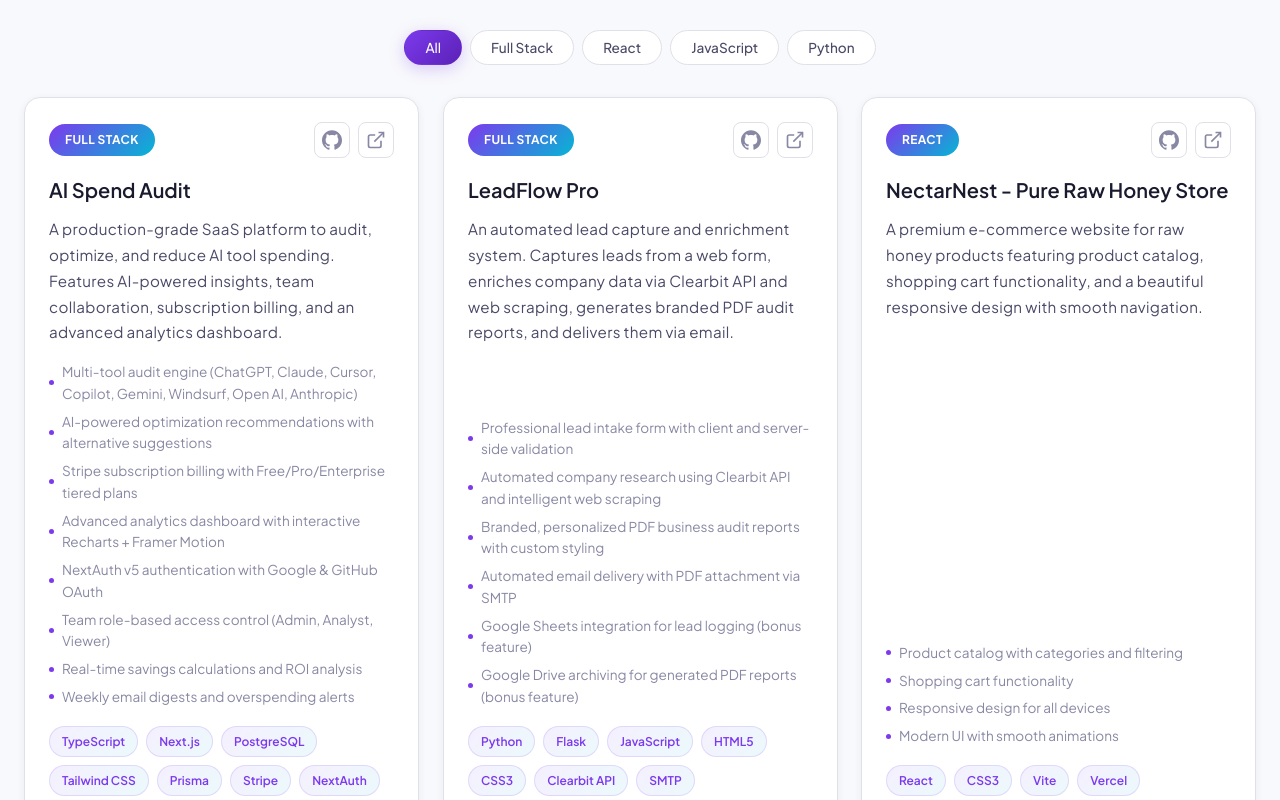
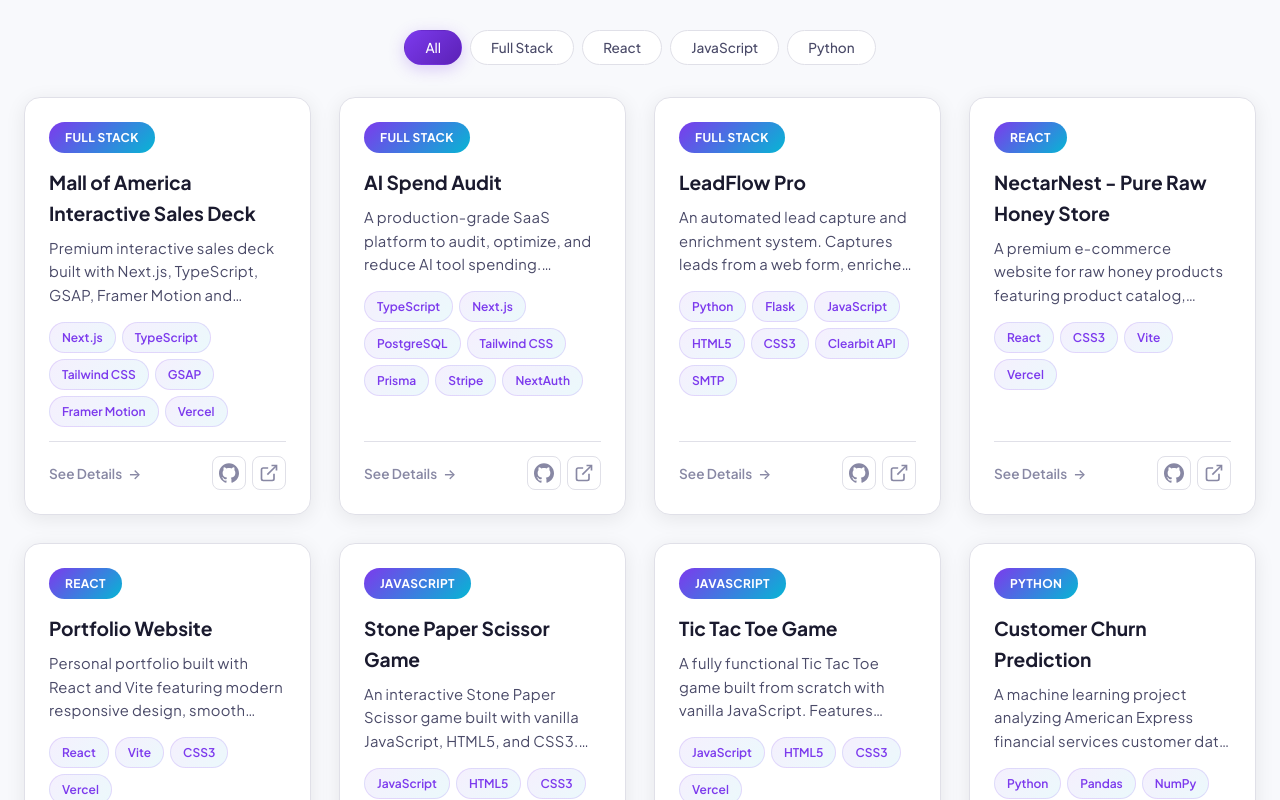
Before and after one commit to ankitsyadav/rajat_portfolio, a React (Vite) app: page / in a window 1280 px wide. Shown: the part 2680-3480 px from the top of the page. Built offline with nearby package versions, Linux system fonts and the light colour scheme.

Commit message:
feat: Compact project cards with modal detail view + style polish

```diff
--- a/src/components/ProjectCard.jsx
+++ b/src/components/ProjectCard.jsx
@@ -1,13 +1,35 @@
+import { useState } from 'react';
+import { ProjectModal } from './ProjectModal';
+
 export function ProjectCard({ project }) {
-  const { title, category, description, techStack, features, demoLink, githubLink } = project;
+  const { title, category, description, techStack, demoLink, githubLink } = project;
+  const [modalOpen, setModalOpen] = useState(false);
 
   return (
+    <>
       <div className="project-card">
-      {/* Glow effect layer */}
         <div className="project-card__glow"></div>
 
         <div className="project-card__header">
           <span className="project-card__category">{category}</span>
+        </div>
+
+        <h3 className="project-card__title">{title}</h3>
+        <p className="project-card__description">{description}</p>
+
+        <div className="project-card__tech">
+          {techStack.map((tech, i) => (
+            <span key={i} className="tech-tag">{tech}</span>
+          ))}
+        </div>
+
+        <div className="project-card__actions">
+          <button
+            className="project-card__details-btn"
+            onClick={() => setModalOpen(true)}
+          >
+            See Details
+          </button>
           <div className="project-card__links">
             <a
               href={githubLink}
@@ -20,6 +42,7 @@ export function ProjectCard({ project }) {
                 <path d="M12 .297c-6.63 0-12 5.373-12 12 0 5.303 3.438 9.8 8.205 11.385.6.113.82-.258.82-.577 0-.285-.01-1.04-.015-2.04-3.338.724-4.042-1.61-4.042-1.61C4.422 18.07 3.633 17.7 3.633 17.7c-1.087-.744.084-.729.084-.729 1.205.084 1.838 1.236 1.838 1.236 1.07 1.835 2.809 1.305 3.495.998.108-.776.417-1.305.76-1.605-2.665-.3-5.466-1.332-5.466-5.93 0-1.31.465-2.38 1.235-3.22-.135-.303-.54-1.523.105-3.176 0 0 1.005-.322 3.3 1.23.96-.267 1.98-.399 3-.405 1.02.006 2.04.138 3 .405 2.28-1.552 3.285-1.23 3.285-1.23.645 1.653.24 2.873.12 3.176.765.84 1.23 1.91 1.23 3.22 0 4.61-2.805 5.625-5.475 5.92.42.36.81 1.096.81 2.22 0 1.606-.015 2.896-.015 3.286 0 .315.21.69.825.57C20.565 22.092 24 17.592 24 12.297c0-6.627-5.373-12-12-12" />
               </svg>
             </a>
+            {demoLink && (
               <a
                 href={demoLink}
                 target="_blank"
@@ -33,30 +56,12 @@ export function ProjectCard({ project }) {
                   <line x1="10" y1="14" x2="21" y2="3" />
                 </svg>
               </a>
+            )}
+          </div>
         </div>
       </div>
 
-      <h3 className="project-card__title">{title}</h3>
-      <p className="project-card__description">{description}</p>
-
-      {features && features.length > 0 && (
-        <ul className="project-card__features">
-          {features.map((feature, index) => (
-            <li key={index}>
-              <span className="feature-dot"></span>
-              {feature}
-            </li>
-          ))}
-        </ul>
-      )}
-
-      <div className="project-card__tech">
-        {techStack.map((tech, index) => (
-          <span key={index} className="tech-tag">
-            {tech}
-          </span>
-        ))}
-      </div>
-    </div>
+      {modalOpen && <ProjectModal project={project} onClose={() => setModalOpen(false)} />}
+    </>
   );
 }
--- /dev/null
+++ b/src/components/ProjectModal.jsx
@@ -0,0 +1,73 @@
+import { useEffect } from 'react';
+
+export function ProjectModal({ project, onClose }) {
+  const { title, category, description, techStack, features, demoLink, githubLink } = project;
+
+  useEffect(() => {
+    const handleKey = (e) => {
+      if (e.key === 'Escape') onClose();
+    };
+    document.addEventListener('keydown', handleKey);
+    document.body.style.overflow = 'hidden';
+    return () => {
+      document.removeEventListener('keydown', handleKey);
+      document.body.style.overflow = '';
+    };
+  }, [onClose]);
+
+  return (
+    <div className="modal-overlay" onClick={onClose}>
+      <div className="modal" onClick={(e) => e.stopPropagation()}>
+        <button className="modal__close" onClick={onClose} aria-label="Close modal">
+          <svg viewBox="0 0 24 24" fill="none" stroke="currentColor" strokeWidth="2" width="22" height="22">
+            <line x1="18" y1="6" x2="6" y2="18" />
+            <line x1="6" y1="6" x2="18" y2="18" />
+          </svg>
+        </button>
+
+        <div className="modal__header">
+          <span className="modal__category">{category}</span>
+          <h2 className="modal__title">{title}</h2>
+        </div>
+
+        <div className="modal__body">
+          <p className="modal__description">{description}</p>
+
+          {features && features.length > 0 && (
+            <div className="modal__features">
+              <h3 className="modal__section-title">Key Features</h3>
+              <ul>
+                {features.map((feature, i) => (
+                  <li key={i}>
+                    <span className="feature-dot"></span>
+                    {feature}
+                  </li>
+                ))}
+              </ul>
+            </div>
+          )}
+
+          <div className="modal__tech">
+            <h3 className="modal__section-title">Tech Stack</h3>
+            <div className="modal__tech-tags">
+              {techStack.map((tech, i) => (
+                <span key={i} className="tech-tag">{tech}</span>
+              ))}
+            </div>
+          </div>
+        </div>
+
+        <div className="modal__actions">
+          {demoLink && (
+            <a href={demoLink} target="_blank" rel="noopener noreferrer" className="btn btn--primary btn--sm">
+              Live Demo
+            </a>
+          )}
+          <a href={githubLink} target="_blank" rel="noopener noreferrer" className="btn btn--secondary btn--sm">
+            View Code
+          </a>
+        </div>
+      </div>
+    </div>
+  );
+}
--- a/src/data/portfolio.js
+++ b/src/data/portfolio.js
@@ -71,6 +71,24 @@ const portfolioData = {
 
   // ─── Projects Section ────────────────────────
   projects: [
+    {
+      id: 8,
+      title: 'Mall of America Interactive Sales Deck',
+      category: 'Full Stack',
+      description:
+        'Premium interactive sales deck built with Next.js, TypeScript, GSAP, Framer Motion and Tailwind CSS. Designed for retail leasing, sponsorship opportunities and event bookings.',
+      techStack: ['Next.js', 'TypeScript', 'Tailwind CSS', 'GSAP', 'Framer Motion', 'Vercel'],
+      features: [
+        'Cinematic GSAP scroll-triggered animations for immersive storytelling',
+        'Interactive property and sponsorship opportunity browser',
+        'Responsive layout optimized for retail leasing presentations',
+        'Seamless page transitions powered by Framer Motion',
+        'Type-safe architecture with Next.js App Router and TypeScript',
+        'Vercel-optimized deployment with edge-ready performance',
+      ],
+      demoLink: 'https://frontend-wine-chi-26.vercel.app',
+      githubLink: 'https://github.com/rajatydv001/mall-of-america-sales-deck',
+    },
     {
       id: 1,
       title: 'AI Spend Audit',
--- a/src/styles/main.css
+++ b/src/styles/main.css
@@ -1283,8 +1283,8 @@ p {
 /* Projects Grid */
 .projects__grid {
   display: grid;
-  grid-template-columns: repeat(auto-fill, minmax(320px, 1fr));
-  gap: 24px;
+  grid-template-columns: repeat(4, 1fr);
+  gap: 28px;
 }
 
 .project-card {
@@ -1296,14 +1296,30 @@ p {
   display: flex;
   flex-direction: column;
   transition: all 300ms var(--ease);
-  box-shadow: var(--shadow-sm);
+  box-shadow: var(--shadow-md);
   overflow: hidden;
 }
 
+.project-card::after {
+  content: '';
+  position: absolute;
+  bottom: 0;
+  left: 0;
+  right: 0;
+  height: 3px;
+  background: linear-gradient(90deg, var(--c-primary), var(--c-accent));
+  opacity: 0;
+  transition: opacity var(--speed-normal) var(--ease);
+}
+
 .project-card:hover {
-  transform: translateY(-6px);
+  transform: translateY(-8px);
   border-color: var(--c-primary);
   box-shadow: 0 24px 48px -12px var(--c-primary-glow), var(--shadow-lg);
+}
+
+.project-card:hover::after {
+  opacity: 1;
 }
 
 .project-card:active {
@@ -1323,14 +1339,11 @@ p {
 }
 
 .project-card:hover .project-card__glow {
-  opacity: 0.08;
+  opacity: 0.12;
 }
 
 .project-card__header {
-  display: flex;
-  justify-content: space-between;
-  align-items: center;
-  margin-bottom: 16px;
+  margin-bottom: 14px;
 }
 
 .project-card__category {
@@ -1345,17 +1358,81 @@ p {
   text-transform: uppercase;
 }
 
+.project-card__title {
+  color: var(--c-text);
+  font-size: 1.2rem;
+  font-weight: 700;
+  margin-bottom: 8px;
+  flex-shrink: 0;
+}
+
+.project-card__description {
+  color: var(--c-text-secondary);
+  font-size: 0.925rem;
+  line-height: 1.6;
+  margin-bottom: 14px;
+  flex-shrink: 0;
+  display: -webkit-box;
+  -webkit-line-clamp: 3;
+  -webkit-box-orient: vertical;
+  overflow: hidden;
+}
+
+.project-card__tech {
+  display: flex;
+  flex-wrap: wrap;
+  gap: 6px;
+  margin-bottom: 14px;
+}
+
+.project-card__actions {
+  display: flex;
+  align-items: center;
+  justify-content: space-between;
+  margin-top: auto;
+  padding-top: 14px;
+  border-top: 1px solid var(--c-border);
+}
+
+.project-card__details-btn {
+  display: inline-flex;
+  align-items: center;
+  gap: 6px;
+  padding: 0;
+  border: none;
+  background: none;
+  color: var(--c-text-muted);
+  font-size: 0.85rem;
+  font-weight: 600;
+  font-family: inherit;
+  cursor: pointer;
+  transition: all var(--speed) var(--ease);
+}
+
+.project-card__details-btn::after {
+  content: '→';
+  transition: transform var(--speed) var(--ease);
+}
+
+.project-card__details-btn:hover {
+  color: var(--c-primary);
+}
+
+.project-card__details-btn:hover::after {
+  transform: translateX(4px);
+}
+
 .project-card__links {
   display: flex;
-  gap: 8px;
+  gap: 6px;
 }
 
 .project-card__icon-link {
   display: flex;
   align-items: center;
   justify-content: center;
-  width: 36px;
-  height: 36px;
+  width: 34px;
+  height: 34px;
   border-radius: var(--radius-sm);
   color: var(--c-text-muted);
   transition: all var(--speed) var(--ease);
@@ -1367,35 +1444,6 @@ p {
   color: var(--c-primary);
   border-color: var(--c-primary);
   transform: translateY(-2px);
-}
-
-.project-card__title {
-  color: var(--c-text);
-  font-size: 1.25rem;
-  margin-bottom: 10px;
-}
-
-.project-card__description {
-  color: var(--c-text-secondary);
-  font-size: 0.95rem;
-  line-height: 1.7;
-  margin-bottom: 16px;
-  flex-grow: 1;
-}
-
-.project-card__features {
-  margin-bottom: 18px;
-  display: flex;
-  flex-direction: column;
-  gap: 6px;
-}
-
-.project-card__features li {
-  display: flex;
-  align-items: center;
-  gap: 8px;
-  font-size: 0.85rem;
-  color: var(--c-text-muted);
 }
 
 .feature-dot {
@@ -1404,13 +1452,6 @@ p {
   border-radius: 50%;
   background: var(--c-primary);
   flex-shrink: 0;
-}
-
-.project-card__tech {
-  display: flex;
-  flex-wrap: wrap;
-  gap: 8px;
-  margin-top: auto;
 }
 
 .tech-tag {
@@ -2071,9 +2112,170 @@ body::before {
 }
 
 /* ═══════════════════════════════════════════════════
-   PRINT STYLES
+   PROJECT MODAL — Detail Overlay
    ═══════════════════════════════════════════════════ */
+@keyframes overlayFadeIn {
+  from { opacity: 0; }
+  to { opacity: 1; }
+}
+
+@keyframes modalSlideUp {
+  from { opacity: 0; transform: scale(0.95) translateY(16px); }
+  to { opacity: 1; transform: scale(1) translateY(0); }
+}
+
+.modal-overlay {
+  position: fixed;
+  inset: 0;
+  z-index: 1000;
+  display: flex;
+  align-items: center;
+  justify-content: center;
+  background: rgba(0, 0, 0, 0.55);
+  backdrop-filter: blur(4px);
+  padding: 24px;
+  animation: overlayFadeIn 200ms ease;
+}
+
+.modal {
+  background: var(--c-bg-card);
+  border-radius: var(--radius-lg);
+  max-width: 640px;
+  width: 100%;
+  max-height: 85vh;
+  overflow-y: auto;
+  padding: 32px;
+  position: relative;
+  box-shadow: 0 24px 80px rgba(0, 0, 0, 0.2);
+  animation: modalSlideUp 300ms cubic-bezier(0.16, 1, 0.3, 1);
+}
+
+.modal__close {
+  position: absolute;
+  top: 16px;
+  right: 16px;
+  display: flex;
+  align-items: center;
+  justify-content: center;
+  width: 32px;
+  height: 32px;
+  border-radius: 50%;
+  border: none;
+  background: var(--c-bg-alt);
+  color: var(--c-text-muted);
+  cursor: pointer;
+  transition: all var(--speed) var(--ease);
+}
+
+.modal__close:hover {
+  background: var(--c-primary);
+  color: white;
+}
+
+.modal__header {
+  margin-bottom: 24px;
+  padding-right: 40px;
+}
+
+.modal__category {
+  display: inline-block;
+  background: linear-gradient(135deg, var(--c-primary) 0%, var(--c-accent) 100%);
+  color: white;
+  padding: 4px 12px;
+  border-radius: var(--radius-full);
+  font-size: 0.7rem;
+  font-weight: 700;
+  letter-spacing: 0.03em;
+  text-transform: uppercase;
+  margin-bottom: 12px;
+}
+
+.modal__title {
+  color: var(--c-text);
+  font-size: 1.5rem;
+  line-height: 1.3;
+  margin: 0;
+}
+
+.modal__body {
+  display: flex;
+  flex-direction: column;
+  gap: 24px;
+}
+
+.modal__description {
+  color: var(--c-text-secondary);
+  font-size: 0.95rem;
+  line-height: 1.7;
+  margin: 0;
+}
+
+.modal__section-title {
+  font-size: 0.85rem;
+  font-weight: 700;
+  text-transform: uppercase;
+  letter-spacing: 0.05em;
+  background: linear-gradient(135deg, var(--c-primary), var(--c-accent));
+  -webkit-background-clip: text;
+  -webkit-text-fill-color: transparent;
+  background-clip: text;
+  margin: 0 0 12px;
+}
+
+.modal__features ul {
+  display: flex;
+  flex-direction: column;
+  gap: 8px;
+  margin: 0;
+  padding: 0;
+  list-style: none;
+}
+
+.modal__features li {
+  display: flex;
+  align-items: flex-start;
+  gap: 8px;
+  font-size: 0.9rem;
+  color: var(--c-text-secondary);
+  line-height: 1.5;
+}
+
+.modal__features li .feature-dot {
+  margin-top: 7px;
+  flex-shrink: 0;
+}
+
+.modal__tech-tags {
+  display: flex;
+  flex-wrap: wrap;
+  gap: 8px;
+}
+
+.modal__actions {
+  display: flex;
+  gap: 12px;
+  margin-top: 28px;
+  padding-top: 20px;
+  border-top: 2px solid;
+  border-image: linear-gradient(90deg, var(--c-primary), var(--c-accent)) 1;
+}
+
+.modal__actions .btn--sm {
+  padding: 10px 20px;
+}
+
+@media (max-width: 640px) {
+  .modal {
+    padding: 24px;
+    max-height: 90vh;
+  }
+  .modal__title {
+    font-size: 1.25rem;
+  }
+}
+
 @media print {
+
   * {
     -webkit-print-color-adjust: exact !important;
     print-color-adjust: exact !important;
```
Lines whose indentation alone changed are shown as unchanged.
